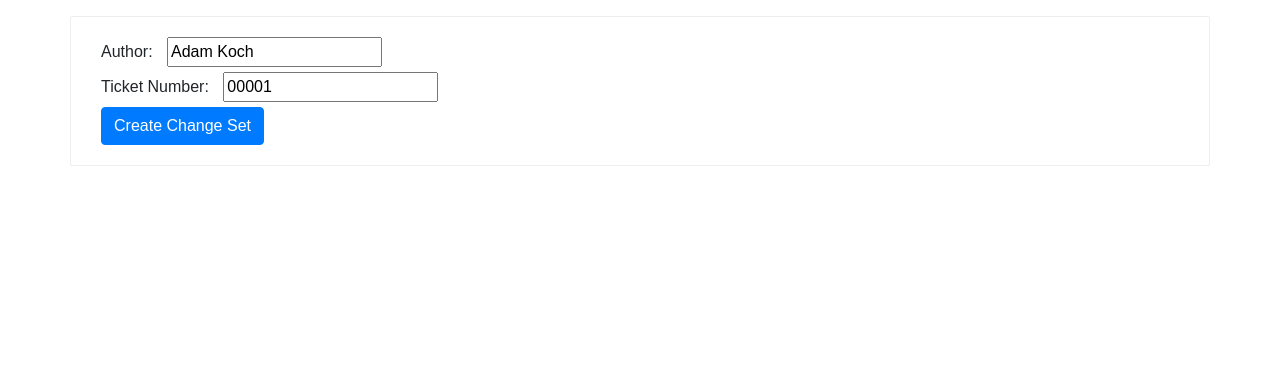
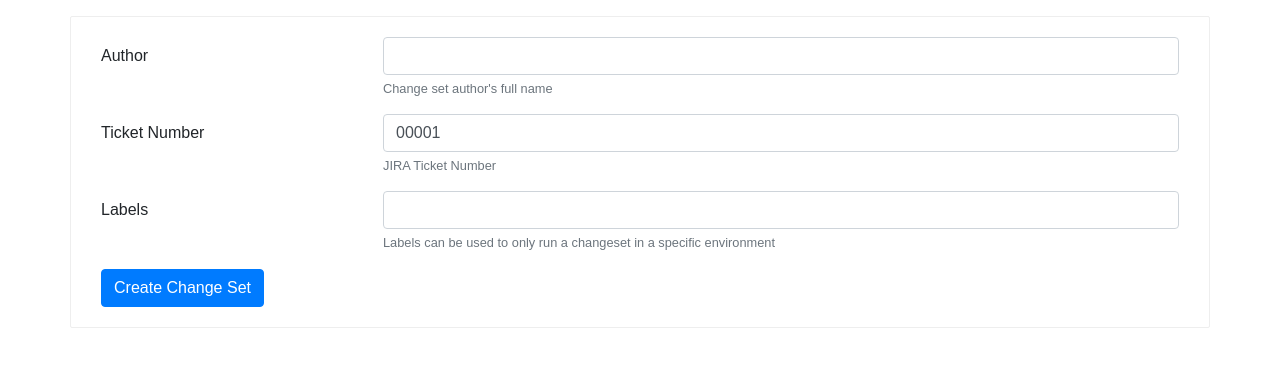
Before and after one commit to aakoch/lb-changeset-creator, a Vue app: page / in a window 1280 px wide. Built offline with nearby package versions, Linux system fonts and the light colour scheme.

Commit message:
move template to own file; added labels form group; removed defaults

```diff
--- /dev/null
+++ b/src/changeSetTemplate.html
@@ -0,0 +1,14 @@
+<fieldset>
+  <div v-if=!this.isSet>
+    <label>Table name:</label> <input v-model="tablename" />
+    <br>
+    <label>Column name:</label> <input v-model="columnname" />
+  </div>
+
+
+  <div class="changeset">&lt;changeSet id="ID-{{id}}" author="{{author}}"<span v-if="labels"> labels="{{labels}}"</span>&gt;
+    <command v-bind:columnname="columnname" v-bind:tablename="tablename" />
+    &lt;/changeSet&gt;
+  </div>
+  <div v-if=!this.isSet><button v-on:click="addChangeset" class="btn btn-primary">Commit</button></div>
+</fieldset>
--- a/src/index.html
+++ b/src/index.html
@@ -9,10 +9,51 @@
 
   <div id="vue-app" class="demo container">
     <div>
-      <label>Author:</label> <input v-model="author" />
+
+      <b-form-group
+        id="fieldset-1"
+        description="Change set author's full name"
+        label="Author"
+        label-for="author-input"
+        :invalid-feedback="invalidFeedback"
+        :state="state"
+        content-cols
+        label-cols="2"
+        label-cols-sm="3"
+        label-cols-xxl="1"
+        >
+        <b-form-input id="author-input" v-model="author" :state="state" trim></b-form-input>
+      </b-form-group>
+
+
     </div>
     <div>
-      <label>Ticket Number:</label> <input v-model="id" />
+      <b-form-group
+        id="fieldset-2"
+        description="JIRA Ticket Number"
+        label="Ticket Number"
+        label-for="ticket-id-input"
+        content-cols
+        label-cols="2"
+        label-cols-sm="3"
+        label-cols-xxl="1"
+        >
+        <b-form-input id="ticket-id-input" v-model="id" trim></b-form-input>
+      </b-form-group>
+
+      <b-form-group
+        id="fieldset-3"
+        description="Labels can be used to only run a changeset in a specific environment"
+        label="Labels"
+        label-for="labels-id-input"
+        content-cols
+        label-cols="2"
+        label-cols-sm="3"
+        label-cols-xxl="1"
+        >
+        <b-form-input id="labels-id-input" v-model="labels" trim></b-form-input>
+      </b-form-group>
+
     </div>
     <div>
       <button v-on:click="createChangeset" v-if=!showChangesetInput class="btn btn-primary">Create Change Set</button>
@@ -23,7 +64,7 @@
                v-bind:key="changeset.id"
                v-bind:id="id + '-' + changeset.id"
                v-bind:author="author"
-               v-bind:labelsattribute="labelsattribute"></changeset>
+               v-bind:labels="labels"></changeset>
     </div>
 
   </div>
--- a/src/index.js
+++ b/src/index.js
@@ -2,6 +2,7 @@ import Vue from 'vue'
 import { BootstrapVue, IconsPlugin } from 'bootstrap-vue'
 
 import './app.scss'
+import ChangeSetTemplate from './changeSetTemplate.html'
 
 // Make BootstrapVue available throughout your project
 Vue.use(BootstrapVue)
@@ -15,10 +16,10 @@ const HelloVueApp = {
   data() {
     return {
       id: '00001',
-      author: 'Adam Koch',
+      author: '',
       changeSets: [],
       showChangesetInput: false,
-      labelsattribute: ' labels="DEV1, DEV2"'
+      labels: ''
     }
   },
 
@@ -59,20 +60,8 @@ Vue.component('changeset', {
       isSet: false
     }
   },
-  props: ['id', 'author', 'labelsattribute'],
-  template: `
-    <fieldset>
-    <div v-if=!this.isSet>
-      <label>Table name:</label> <input v-model="tablename" />
-    <br>
-      <label>Column name:</label> <input v-model="columnname" />
-    </div>
-
-    <div class="changeset">&lt;changeSet id="ID-{{id}}" author="{{author}}"{{labelsattribute}}&gt;
-  <command v-bind:columnname="columnname" v-bind:tablename="tablename"/>
-    &lt;/changeSet&gt;</div>
-    <div v-if=!this.isSet><button v-on:click="addChangeset" class="btn btn-secondary">Commit</button></div>
-    </fieldset>`,
+  props: ['id', 'author', 'labels'],
+  template: ChangeSetTemplate,
   methods: {
     addChangeset: function () {
       console.log(this.isSet)
```
